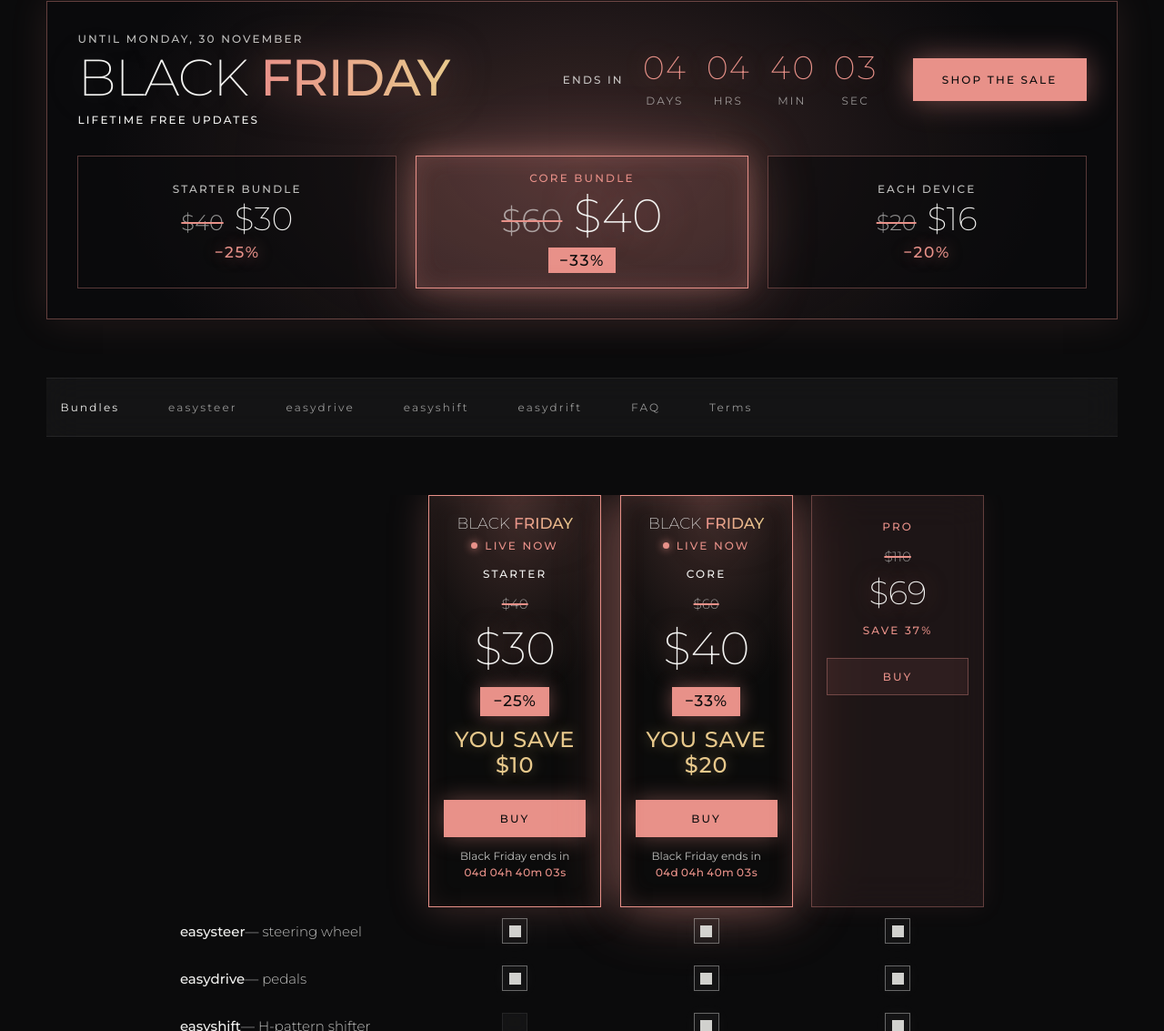
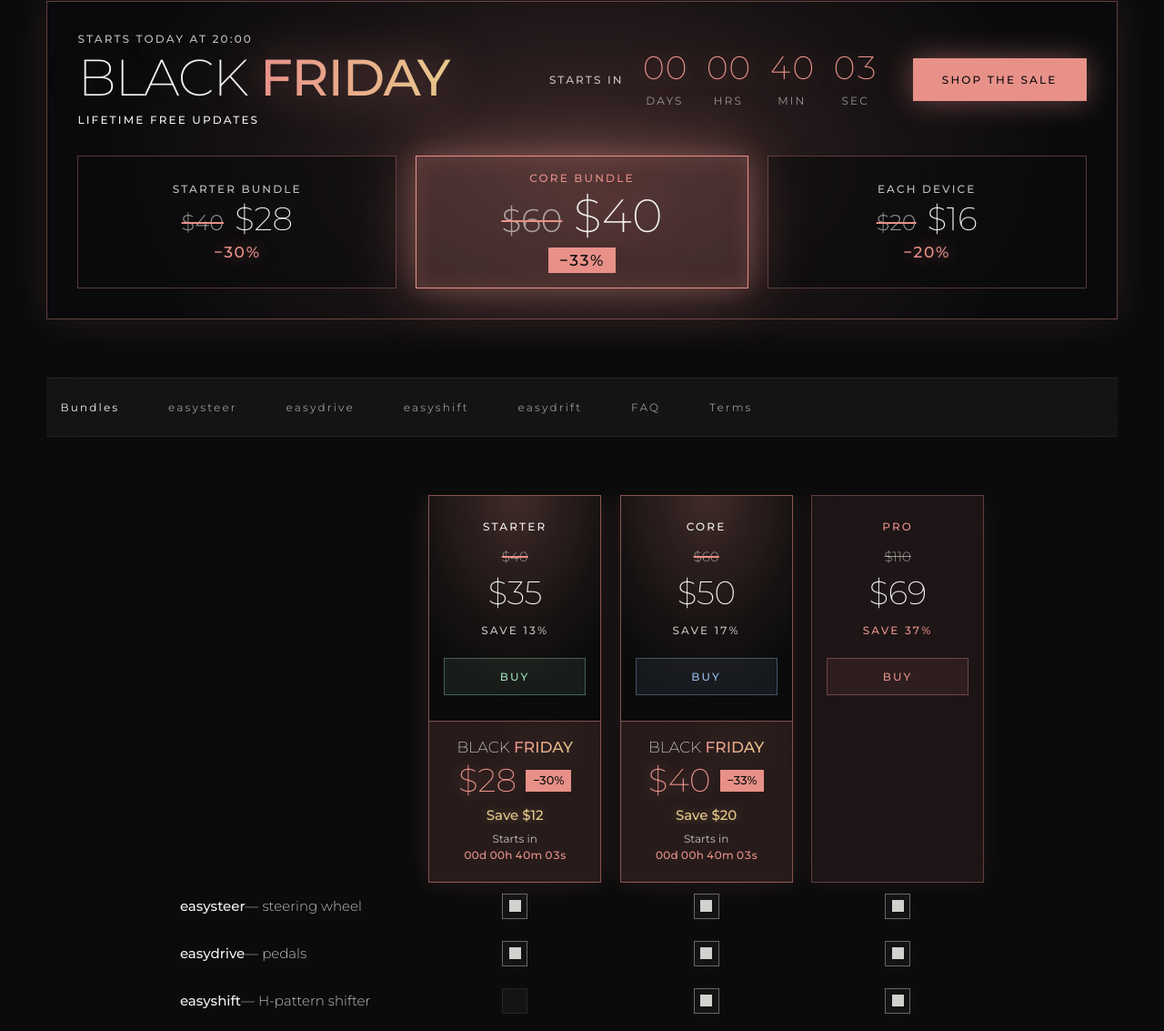
Before and after one commit to mandiclab/website, a plain HTML site: page projects/easyrace/index.html in a window 1280 px wide. Shown: the part 1667-2800 px from the top of the page at 91% size. Drawn offline with Linux system fonts and the light colour scheme.

Commit message:
Black Friday: start tonight at 20:00, Starter at $28 (-30%)
Co-Authored-By: Claude Opus 5.5 <noreply@anthropic.com>

```diff
--- a/index.html
+++ b/index.html
@@ -56,7 +56,7 @@
 <link rel="preload" href="/assets/fonts/montserrat-latin.woff2" as="font" type="font/woff2" crossorigin>
 <link rel="stylesheet" href="/assets/css/site.css">
 <!-- Black Friday sale, temporary (docs/odluke.md). Times are Serbian time. Opened locally, ?sale=soon, ?sale=on or ?sale=over shows that phase. -->
-<script>window.ML_SALE={start:'2026-11-26T00:00:00+01:00',end:'2026-12-01T00:00:00+01:00'};(function(s,h,f,n){if(/^(localhost|127\.0\.0\.1|\[::1\])$/.test(location.hostname)&&(f=/[?&]sale=(soon|on|over)(?:&|$)/.exec(location.search)))s.force=f[1];n=Date.now();h.setAttribute('data-sale',s.force||(n<Date.parse(s.start)?'soon':n<Date.parse(s.end)?'on':'over'));})(window.ML_SALE,document.documentElement);</script>
+<script>window.ML_SALE={start:'2026-11-26T20:00:00+01:00',end:'2026-12-01T00:00:00+01:00'};(function(s,h,f,n){if(/^(localhost|127\.0\.0\.1|\[::1\])$/.test(location.hostname)&&(f=/[?&]sale=(soon|on|over)(?:&|$)/.exec(location.search)))s.force=f[1];n=Date.now();h.setAttribute('data-sale',s.force||(n<Date.parse(s.start)?'soon':n<Date.parse(s.end)?'on':'over'));})(window.ML_SALE,document.documentElement);</script>
 <script src="/assets/js/sale.js" defer></script>
 <script src="/assets/js/site.js" defer></script>
 <script src="/assets/js/slideshow.js" defer></script>
@@ -105,13 +105,13 @@
               <div class="bf">
                 <div class="bf-body">
                   <p class="bf-for"><span class="bf-for-name">easyrace</span><span class="bf-for-tag">Fully 3D printed sim racing setup</span></p>
-                  <p class="bf-kicker"><span class="sale-soon">Starts Friday, 27 November</span><span class="sale-on">Until Monday, 30 November</span></p>
+                  <p class="bf-kicker"><span class="sale-soon">Starts today at 20:00</span><span class="sale-on">Until Monday, 30 November</span></p>
                   <p class="bf-title"><span class="bf-black">Black</span> <span class="bf-friday">Friday</span></p>
                   <div class="bf-deals">
                     <div class="bf-deal">
                       <span class="bf-deal-name">Starter bundle</span>
-                      <span class="bf-deal-prices"><s><span class="visually-hidden">was </span>$40</s> <b><span class="visually-hidden">now </span>$30</b></span>
-                      <span class="bf-deal-save">−25%</span>
+                      <span class="bf-deal-prices"><s><span class="visually-hidden">was </span>$40</s> <b><span class="visually-hidden">now </span>$28</b></span>
+                      <span class="bf-deal-save">−30%</span>
                     </div>
                     <div class="bf-deal is-core">
                       <span class="bf-deal-name">Core bundle</span>
@@ -238,7 +238,7 @@
             </div>
             <div class="news-body">
               <h3 class="news-title">Black Friday sale on easyrace!</h3>
-              <p class="news-text">From Friday 27 to Monday 30 November, all of easyrace is on sale: the Core bundle is $40 instead of $60, the Starter bundle $30 instead of $40, and each device $16 instead of $20. Lifetime free updates are included, as always.</p>
+              <p class="news-text">Until Monday 30 November, all of easyrace is on sale: the Core bundle is $40 instead of $60, the Starter bundle $28 instead of $40, and each device $16 instead of $20. Lifetime free updates are included, as always.</p>
               <div class="news-foot">
                 <a class="news-cta" href="/projects/easyrace/#bundles">See project</a>
                 <time class="news-date" datetime="2026-11-23">23 November 2026</time>
--- a/projects/easyrace/index.html
+++ b/projects/easyrace/index.html
@@ -35,7 +35,7 @@
 <link rel="preload" href="/assets/fonts/montserrat-latin.woff2" as="font" type="font/woff2" crossorigin>
 <link rel="stylesheet" href="/assets/css/site.css">
 <!-- Black Friday sale, temporary (docs/odluke.md). Times are Serbian time. Opened locally, ?sale=soon, ?sale=on or ?sale=over shows that phase. -->
-<script>window.ML_SALE={start:'2026-11-26T00:00:00+01:00',end:'2026-12-01T00:00:00+01:00'};(function(s,h,f,n){if(/^(localhost|127\.0\.0\.1|\[::1\])$/.test(location.hostname)&&(f=/[?&]sale=(soon|on|over)(?:&|$)/.exec(location.search)))s.force=f[1];n=Date.now();h.setAttribute('data-sale',s.force||(n<Date.parse(s.start)?'soon':n<Date.parse(s.end)?'on':'over'));})(window.ML_SALE,document.documentElement);</script>
+<script>window.ML_SALE={start:'2026-11-26T20:00:00+01:00',end:'2026-12-01T00:00:00+01:00'};(function(s,h,f,n){if(/^(localhost|127\.0\.0\.1|\[::1\])$/.test(location.hostname)&&(f=/[?&]sale=(soon|on|over)(?:&|$)/.exec(location.search)))s.force=f[1];n=Date.now();h.setAttribute('data-sale',s.force||(n<Date.parse(s.start)?'soon':n<Date.parse(s.end)?'on':'over'));})(window.ML_SALE,document.documentElement);</script>
 <script src="/assets/js/sale.js" defer></script>
 <script src="/assets/js/site.js" defer></script>
 <script src="/assets/js/slideshow.js" defer></script>
@@ -109,15 +109,15 @@
           <!-- Black Friday banner, temporary: a smaller cousin of the takeover on the home page; gone after the sale (assets/js/sale.js, docs/odluke.md). -->
           <div class="bf-strip">
             <div class="bf-strip-head">
-              <p class="bf-kicker"><span class="sale-soon">Starts Friday, 27 November</span><span class="sale-on">Until Monday, 30 November</span></p>
+              <p class="bf-kicker"><span class="sale-soon">Starts today at 20:00</span><span class="sale-on">Until Monday, 30 November</span></p>
               <p class="bf-title"><span class="bf-black">Black</span> <span class="bf-friday">Friday</span></p>
               <p class="bf-perk">Lifetime free updates</p>
             </div>
             <div class="bf-deals">
               <div class="bf-deal">
                 <span class="bf-deal-name">Starter bundle</span>
-                <span class="bf-deal-prices"><s><span class="visually-hidden">was </span>$40</s> <b><span class="visually-hidden">now </span>$30</b></span>
-                <span class="bf-deal-save">−25%</span>
+                <span class="bf-deal-prices"><s><span class="visually-hidden">was </span>$40</s> <b><span class="visually-hidden">now </span>$28</b></span>
+                <span class="bf-deal-save">−30%</span>
               </div>
               <div class="bf-deal is-core">
                 <span class="bf-deal-name">Core bundle</span>
@@ -166,10 +166,10 @@
                       <div class="bundle-bf-status">Live now</div>
                       <div class="bundle-name">Starter</div>
                       <div class="bundle-was">$40</div>
-                      <div class="bundle-price"><span class="reg-price">$35</span><span class="sale-price"><span class="visually-hidden">Black Friday price </span>$30</span></div>
-                      <div class="bundle-save"><span class="reg-price">SAVE 13%</span><span class="sale-price">−25%</span></div>
-                      <div class="bundle-abs"><span class="sale-soon"><span class="bundle-abs-title"><span class="bf-black">Black</span> <span class="bf-friday">Friday</span></span> <span class="bundle-abs-row"><b>$30</b> <span class="bundle-abs-pill">−25%</span></span> <span class="bundle-abs-save">Save $10</span></span><span class="sale-on">You save $10</span></div>
-                      <div class="bf-tag"><span class="sale-soon"><span aria-hidden="true">Starts in</span><span class="visually-hidden">from Friday, 27 November</span></span><span class="sale-on">Black Friday <span aria-hidden="true">ends in</span><span class="visually-hidden">until Monday, 30 November</span></span> <span class="bf-tag-clock" aria-hidden="true"><span data-sale-days>00</span>d <span data-sale-hours>00</span>h <span data-sale-minutes>00</span>m <span data-sale-seconds>00</span>s</span></div>
+                      <div class="bundle-price"><span class="reg-price">$35</span><span class="sale-price"><span class="visually-hidden">Black Friday price </span>$28</span></div>
+                      <div class="bundle-save"><span class="reg-price">SAVE 13%</span><span class="sale-price">−30%</span></div>
+                      <div class="bundle-abs"><span class="sale-soon"><span class="bundle-abs-title"><span class="bf-black">Black</span> <span class="bf-friday">Friday</span></span> <span class="bundle-abs-row"><b>$28</b> <span class="bundle-abs-pill">−30%</span></span> <span class="bundle-abs-save">Save $12</span></span><span class="sale-on">You save $12</span></div>
+                      <div class="bf-tag"><span class="sale-soon"><span aria-hidden="true">Starts in</span><span class="visually-hidden">from today at 20:00</span></span><span class="sale-on">Black Friday <span aria-hidden="true">ends in</span><span class="visually-hidden">until Monday, 30 November</span></span> <span class="bf-tag-clock" aria-hidden="true"><span data-sale-days>00</span>d <span data-sale-hours>00</span>h <span data-sale-minutes>00</span>m <span data-sale-seconds>00</span>s</span></div>
                       <a class="bundle-buy" href="https://payhip.com/b/t64HF" target="_blank" rel="noopener noreferrer">BUY<span class="visually-hidden"> the Starter bundle</span></a>
                     </div>
                     <div class="bundle is-blue is-bf is-core">
@@ -180,7 +180,7 @@
                       <div class="bundle-price"><span class="reg-price">$50</span><span class="sale-price"><span class="visually-hidden">Black Friday price </span>$40</span></div>
                       <div class="bundle-save"><span class="reg-price">SAVE 17%</span><span class="sale-price">−33%</span></div>
                       <div class="bundle-abs"><span class="sale-soon"><span class="bundle-abs-title"><span class="bf-black">Black</span> <span class="bf-friday">Friday</span></span> <span class="bundle-abs-row"><b>$40</b> <span class="bundle-abs-pill">−33%</span></span> <span class="bundle-abs-save">Save $20</span></span><span class="sale-on">You save $20</span></div>
-                      <div class="bf-tag"><span class="sale-soon"><span aria-hidden="true">Starts in</span><span class="visually-hidden">from Friday, 27 November</span></span><span class="sale-on">Black Friday <span aria-hidden="true">ends in</span><span class="visually-hidden">until Monday, 30 November</span></span> <span class="bf-tag-clock" aria-hidden="true"><span data-sale-days>00</span>d <span data-sale-hours>00</span>h <span data-sale-minutes>00</span>m <span data-sale-seconds>00</span>s</span></div>
+                      <div class="bf-tag"><span class="sale-soon"><span aria-hidden="true">Starts in</span><span class="visually-hidden">from today at 20:00</span></span><span class="sale-on">Black Friday <span aria-hidden="true">ends in</span><span class="visually-hidden">until Monday, 30 November</span></span> <span class="bf-tag-clock" aria-hidden="true"><span data-sale-days>00</span>d <span data-sale-hours>00</span>h <span data-sale-minutes>00</span>m <span data-sale-seconds>00</span>s</span></div>
                       <a class="bundle-buy" href="https://payhip.com/b/rG0Ky" target="_blank" rel="noopener noreferrer">BUY<span class="visually-hidden"> the Core bundle</span></a>
                     </div>
                     <div class="bundle is-rose" data-draft>
@@ -457,7 +457,7 @@
                   </div>
                   <div>
                     <div class="er-price"><span class="reg-price">$20</span><span class="sale-price"><span class="er-was"><span class="visually-hidden">Was </span>$20</span><span class="visually-hidden">, Black Friday price </span>$16<span class="er-save">BLACK FRIDAY −20%</span></span></div>
-                    <div class="bf-tag"><span class="sale-soon">Black Friday <b>$16</b> <span aria-hidden="true">in</span><span class="visually-hidden">from Friday, 27 November</span></span><span class="sale-on">Black Friday <span aria-hidden="true">ends in</span><span class="visually-hidden">until Monday, 30 November</span></span> <span class="bf-tag-clock" aria-hidden="true"><span data-sale-days>00</span>d <span data-sale-hours>00</span>h <span data-sale-minutes>00</span>m <span data-sale-seconds>00</span>s</span></div>
+                    <div class="bf-tag"><span class="sale-soon">Black Friday <b>$16</b> <span aria-hidden="true">in</span><span class="visually-hidden">from today at 20:00</span></span><span class="sale-on">Black Friday <span aria-hidden="true">ends in</span><span class="visually-hidden">until Monday, 30 November</span></span> <span class="bf-tag-clock" aria-hidden="true"><span data-sale-days>00</span>d <span data-sale-hours>00</span>h <span data-sale-minutes>00</span>m <span data-sale-seconds>00</span>s</span></div>
                     <div class="er-buy-row"><a class="er-buy" href="https://payhip.com/b/970Du" target="_blank" rel="noopener noreferrer">Buy<span class="visually-hidden"> easysteer</span></a></div>
                   </div>
                 </div>
@@ -607,7 +607,7 @@
                   </div>
                   <div>
                     <div class="er-price"><span class="reg-price">$20</span><span class="sale-price"><span class="er-was"><span class="visually-hidden">Was </span>$20</span><span class="visually-hidden">, Black Friday price </span>$16<span class="er-save">BLACK FRIDAY −20%</span></span></div>
-                    <div class="bf-tag"><span class="sale-soon">Black Friday <b>$16</b> <span aria-hidden="true">in</span><span class="visually-hidden">from Friday, 27 November</span></span><span class="sale-on">Black Friday <span aria-hidden="true">ends in</span><span class="visually-hidden">until Monday, 30 November</span></span> <span class="bf-tag-clock" aria-hidden="true"><span data-sale-days>00</span>d <span data-sale-hours>00</span>h <span data-sale-minutes>00</span>m <span data-sale-seconds>00</span>s</span></div>
+                    <div class="bf-tag"><span class="sale-soon">Black Friday <b>$16</b> <span aria-hidden="true">in</span><span class="visually-hidden">from today at 20:00</span></span><span class="sale-on">Black Friday <span aria-hidden="true">ends in</span><span class="visually-hidden">until Monday, 30 November</span></span> <span class="bf-tag-clock" aria-hidden="true"><span data-sale-days>00</span>d <span data-sale-hours>00</span>h <span data-sale-minutes>00</span>m <span data-sale-seconds>00</span>s</span></div>
                     <div class="er-buy-row"><a class="er-buy" href="https://payhip.com/b/ZR1SD" target="_blank" rel="noopener noreferrer">Buy<span class="visually-hidden"> easydrive</span></a></div>
                   </div>
                 </div>
@@ -746,7 +746,7 @@
                   </div>
                   <div>
                     <div class="er-price"><span class="reg-price">$20</span><span class="sale-price"><span class="er-was"><span class="visually-hidden">Was </span>$20</span><span class="visually-hidden">, Black Friday price </span>$16<span class="er-save">BLACK FRIDAY −20%</span></span></div>
-                    <div class="bf-tag"><span class="sale-soon">Black Friday <b>$16</b> <span aria-hidden="true">in</span><span class="visually-hidden">from Friday, 27 November</span></span><span class="sale-on">Black Friday <span aria-hidden="true">ends in</span><span class="visually-hidden">until Monday, 30 November</span></span> <span class="bf-tag-clock" aria-hidden="true"><span data-sale-days>00</span>d <span data-sale-hours>00</span>h <span data-sale-minutes>00</span>m <span data-sale-seconds>00</span>s</span></div>
+                    <div class="bf-tag"><span class="sale-soon">Black Friday <b>$16</b> <span aria-hidden="true">in</span><span class="visually-hidden">from today at 20:00</span></span><span class="sale-on">Black Friday <span aria-hidden="true">ends in</span><span class="visually-hidden">until Monday, 30 November</span></span> <span class="bf-tag-clock" aria-hidden="true"><span data-sale-days>00</span>d <span data-sale-hours>00</span>h <span data-sale-minutes>00</span>m <span data-sale-seconds>00</span>s</span></div>
                     <div class="er-buy-row"><a class="er-buy" href="https://payhip.com/b/YKuIl" target="_blank" rel="noopener noreferrer">Buy<span class="visually-hidden"> easyshift</span></a></div>
                   </div>
                 </div>
```
Also changed, not shown: projects/index.html (+4 -4 lines), 1 other file.
